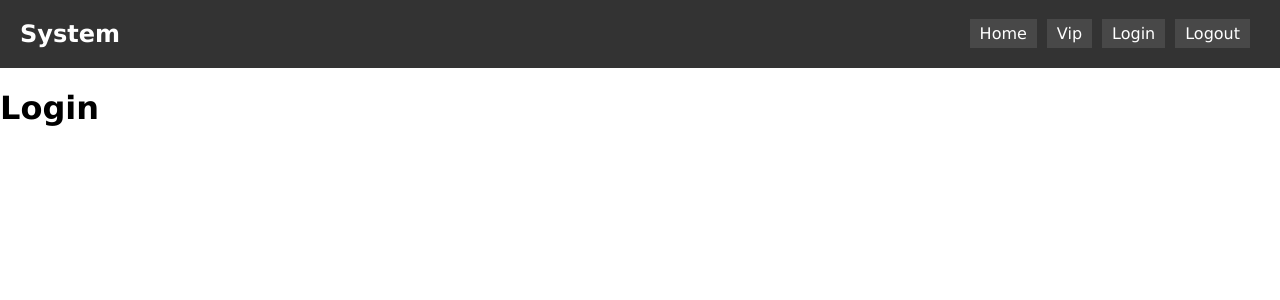
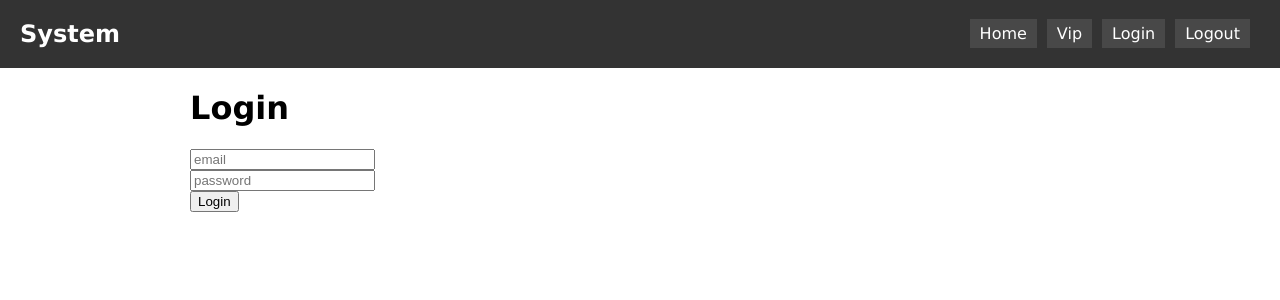
Before and after one commit to MariusCodeAcademy/type5-react-14-auth-protectRoute, a React (Create React App) app: page /login in a window 1280 px wide. Shown: the top 300 px of the page. Built offline with nearby package versions, Linux system fonts and the light colour scheme.

Commit message:
container loginForm

```diff
--- a/src/App.css
+++ b/src/App.css
@@ -22,3 +22,10 @@ body {
   background-color: rgb(72, 72, 72);
 
 }
+
+.container {
+  max-width: 900px;
+  margin: 0 auto;
+  padding-left: 20px;
+  padding-right: 20px;
+}
--- a/src/App.js
+++ b/src/App.js
@@ -3,6 +3,7 @@ import { Route } from 'react-router-dom';
 import './App.css';
 import Header from './components/Header';
 import LoginPage from './pages/LoginPage';
+import VipPage from './pages/VipPage';
 
 function App() {
   return (
@@ -15,6 +16,9 @@ function App() {
         <Route path={'/login'}>
           <LoginPage />
         </Route>
+        <Route path={'/vip'}>
+          <VipPage />
+        </Route>
         <Route path={'*'}>
           <h2>Page not found</h2>
         </Route>
--- /dev/null
+++ b/src/components/UI/Container.jsx
@@ -0,0 +1,5 @@
+function Container(props) {
+  return <div className={`container ${props.className}`}>{props.children}</div>;
+}
+
+export default Container;
--- a/src/pages/LoginPage.jsx
+++ b/src/pages/LoginPage.jsx
@@ -1,8 +1,16 @@
+import Container from './../components/UI/Container';
 function LoginPage() {
   return (
-    <div>
+    <Container>
       <h1>Login</h1>
-    </div>
+      <form>
+        <input type='text' placeholder='email' />
+        <br />
+        <input type='text' placeholder='password' />
+        <br />
+        <button type='submit'>Login</button>
+      </form>
+    </Container>
   );
 }
 
--- /dev/null
+++ b/src/pages/VipPage.jsx
@@ -0,0 +1,9 @@
+function VipPage() {
+  return (
+    <div>
+      <h1>VIP zone</h1>
+    </div>
+  );
+}
+
+export default VipPage;
```
